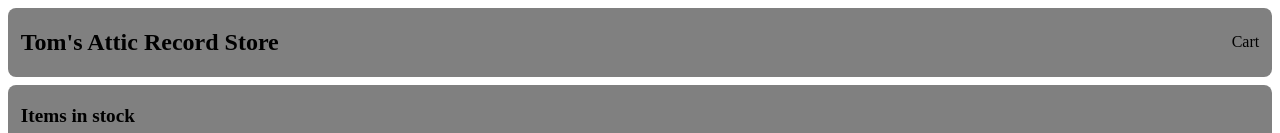
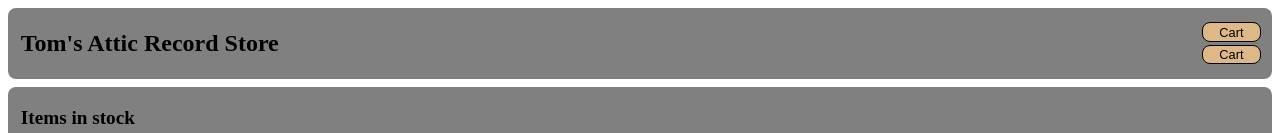
Before and after one commit to Laplaceov144/Record-Cart-App, a React (Create React App) app: page / in a window 1280 px wide. Shown: the top 133 px of the page. Built offline with nearby package versions, Linux system fonts and the light colour scheme; grey boxes are pictures that could not be loaded.

Commit message:
Update Header.js

```diff
--- a/src/components/Header.js
+++ b/src/components/Header.js
@@ -2,25 +2,31 @@ import React from 'react';
 
 export default function Header(props) {
     const {countCartItems} = props;
+
+
+    // first button is visible on mobile screen and once clicked gets you to the bottom of the
+    // page where the basket is, the second on tablet and desktop and is not clickable
+
     return (
-        <header className="row block center">
+        <header className="row block center header">
             <div>
-                <a href="#/">
-                    <h1>Tom's Attic Record Store</h1>
-                </a>
+                <h1>Tom's Attic Record Store</h1>
             </div>
             <div>
-                <a href='#/cart'>
+                <button
+                    className={'clickable'}
+                    onClick={() => window.scrollTo({top: 1000000, left: 0, behavior: 'smooth'})}>
+                    Cart {''}
+                    {countCartItems ? <button className="badge">{countCartItems}</button> : ''}
+                </button>
+                <button className={'notClickable'}
+                        disabled={true}
+                    >
+                    Cart {''}
+                    {countCartItems ? <button className="badge">{countCartItems}</button> : ''}
+                </button>
 
-                    Cart {''}
-                    {countCartItems ? (
-                        <button className='badge'>{countCartItems}</button>
-                    ) : (
-                        ''
-                    )
-                    }
 
-                </a>
             </div>
         </header>
     );
```
